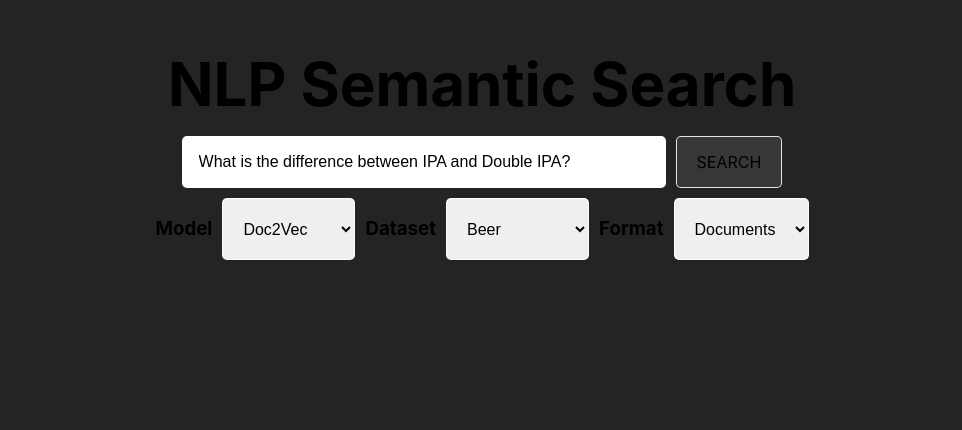
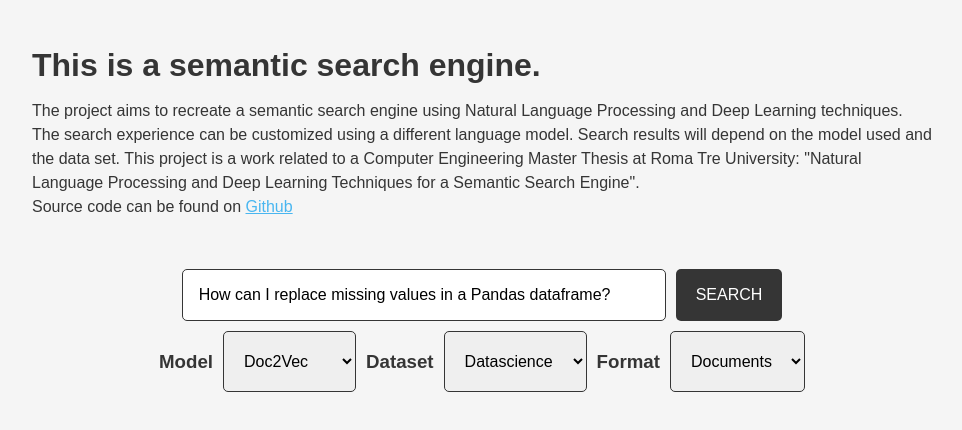
Before and after one commit to muccijacopo/nlp-semantic-search, a Svelte app in the folder frontend/: page / in a window 1280 px wide. Shown: the top 430 px of the page, without its empty margins (158-1120 px from the left). Built offline with nearby package versions, Linux system fonts and the light colour scheme.

Commit message:
style: app restlying

```diff
--- a/frontend/src/App.svelte
+++ b/frontend/src/App.svelte
@@ -3,8 +3,8 @@
   import type { Document, Response } from "./interfaces/results";
   import Loader from "./lib/Loader.svelte";
 
-  let searchText = "What is the difference between IPA and Double IPA?";
-  let topic = "beer";
+  let searchText = "How can I replace missing values in a Pandas dataframe?";
+  let topic = "datascience";
   let model = "doc2vec";
   let documents: Document[] = [];
   let responseTime: number;
@@ -41,7 +41,21 @@
   }
 </script>
 
-<h1>NLP Semantic Search</h1>
+<div class="container">
+  <div class="header">
+    <h1>This is a semantic search engine.</h1>
+    <p>
+      The project aims to recreate a semantic search engine using Natural
+      Language Processing and Deep Learning techniques. The search experience
+      can be customized using a different language model. Search results will
+      depend on the model used and the data set. This project is a work related
+      to a Computer Engineering Master Thesis at Roma Tre University: "Natural
+      Language Processing and Deep Learning Techniques for a Semantic Search
+      Engine". <br />
+      Source code can be found on
+      <a href="https://github.com/muccijacopo">Github</a>
+    </p>
+  </div>
   <div class="search-wrapper">
     <div class="search-input">
       <input type="text" bind:value={searchText} />
@@ -65,6 +79,7 @@
         <option>Documents</option>
         <option disabled>Answer</option>
       </select>
+    </div>
   </div>
 </div>
 
@@ -93,8 +108,15 @@
 {/if}
 
 <style>
-  h1 {
-    font-size: 60px;
+  .container {
+    width: 100%;
+    max-width: 900px;
+    margin: 0 auto;
+    text-align: left;
+  }
+  .header {
+    /* max-width: 600px; */
+    margin-bottom: 50px;
   }
   .search-wrapper {
     display: flex;
@@ -110,6 +132,7 @@
   }
   .search-input {
     display: flex;
+    justify-content: center;
     gap: 10px;
   }
   select {
@@ -129,7 +152,7 @@
     overflow-y: auto;
   }
   .card {
-    background-color: var(--content-bg);
+    background-color: var(--secondary-color);
     border-radius: var(--border-radius);
     padding: 10px 20px;
     text-align: left;
--- a/frontend/src/app.css
+++ b/frontend/src/app.css
@@ -1,13 +1,13 @@
 :root {
-  font-family: Inter, Avenir, Helvetica, Arial, sans-serif;
+  font-family: Arial, sans-serif;
   font-size: 16px;
   line-height: 24px;
   font-weight: 400;
 
-  color-scheme: light dark;
-  background-color: #242424;
-  --primary-color: #2386b4;
-  --color-white: #ffffffde;
+  background-color: #f5f5f5;
+  --primary-color: #353535;
+  --secondary-color: #ffffff;
+  --link-color: #49b6f0;
 
   font-synthesis: none;
   text-rendering: optimizeLegibility;
@@ -16,8 +16,15 @@
   -webkit-text-size-adjust: 100%;
 
   --border-color: var(--color-white);
-  --content-bg: #373737;
   --border-radius: 5px;
+}
+
+a {
+  color: var(--link-color);
+}
+
+h1,h2,h3,h4,h5,h6, p {
+  color: var(--primary-color);
 }
 
 body {
@@ -34,26 +41,23 @@ body {
 button {
   all: unset;
   padding: 5px 20px;
-  background: var(--content-bg);
-  border: 1px solid var(--border-color);
+  background: var(--primary-color);
+  color: var(--secondary-color);
   border-radius: var(--border-radius);
 }
 button:hover {
   filter: brightness(120%);
 }
-button:focus {
-  border: 2px solid var(--border-color);
-}
 
 select {
+  border-color: var(--primary-color);
   border-radius: var(--border-radius);
-  border-color: var(--border-color);
 }
 
 input {
-  border: 1px solid var(--border-color);
+  border: none;
+  border: 1px solid var(--primary-color);
   border-radius: var(--border-radius);
-  border-color: var(--border-color);
 }
 
 .d-flex {
```
Lines whose indentation alone changed are shown as unchanged.
